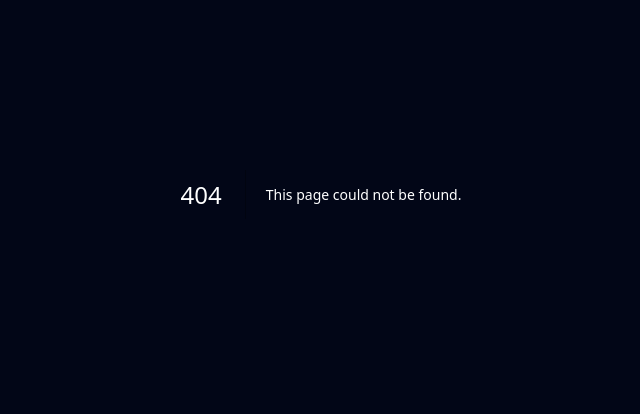
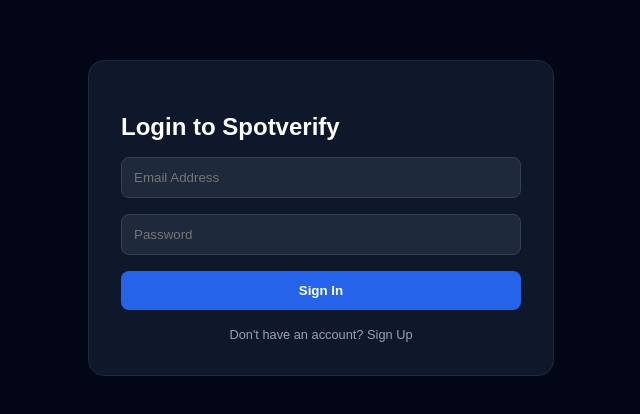
Before and after one commit to kyuva447-ship-it/spotverify, a Next.js app: page /login in a window 1280 px wide. Before the commit this address had no page. Shown: the part 206-620 px from the top of the page, without its empty margins (319-959 px from the left). Built offline with nearby package versions, Linux system fonts and the light colour scheme; no server answers.

Commit message:
Create page.tsx

```diff
--- /dev/null
+++ b/app/login/page.tsx
@@ -0,0 +1,70 @@
+'use client';
+import { useState } from 'react';
+import { createBrowserClient } from '@supabase/ssr';
+
+export default function LoginPage() {
+  const [email, setEmail] = useState('');
+  const [password, setPassword] = useState('');
+  const [role, setRole] = useState<'auditor' | 'client'>('auditor');
+  const [isSignUp, setIsSignUp] = useState(false);
+  const [msg, setMsg] = useState('');
+
+  const supabase = createBrowserClient(
+    process.env.NEXT_PUBLIC_SUPABASE_URL!,
+    process.env.NEXT_PUBLIC_SUPABASE_ANON_KEY!
+  );
+
+  const handleAuth = async (e: React.FormEvent) => {
+    e.preventDefault();
+    setMsg('Processing...');
+
+    if (isSignUp) {
+      const { error } = await supabase.auth.signUp({
+        email,
+        password,
+        options: { data: { role, full_name: email.split('@')[0] } }
+      });
+      setMsg(error ? error.message : 'Account created! Check your email for verification.');
+    } else {
+      const { error } = await supabase.auth.signInWithPassword({ email, password });
+      setMsg(error ? error.message : 'Logged in successfully!');
+    }
+  };
+
+  return (
+    <main style={{ minHeight: '100vh', display: 'flex', alignItems: 'center', justifyContent: 'center', padding: '1.5rem', fontFamily: 'sans-serif' }}>
+      <form onSubmit={handleAuth} style={{ maxWidth: '400px', width: '100%', backgroundColor: '#0f172a', border: '1px solid #1e293b', padding: '2rem', borderRadius: '1rem' }}>
+        <h2 style={{ fontSize: '1.5rem', fontWeight: 'bold', marginBottom: '1rem', color: '#fff' }}>
+          {isSignUp ? 'Create Account' : 'Login to Spotverify'}
+        </h2>
+
+        {isSignUp && (
+          <div style={{ marginBottom: '1rem' }}>
+            <label style={{ display: 'block', fontSize: '0.75rem', color: '#94a3b8', marginBottom: '0.25rem' }}>Role</label>
+            <select value={role} onChange={(e) => setRole(e.target.value as any)} style={{ width: '100%', padding: '0.75rem', backgroundColor: '#1e293b', border: '1px solid #334155', borderRadius: '0.5rem', color: '#fff' }}>
+              <option value="auditor">Field Auditor</option>
+              <option value="client">Client / Lender</option>
+            </select>
+          </div>
+        )}
+
+        <div style={{ marginBottom: '1rem' }}>
+          <input type="email" placeholder="Email Address" value={email} onChange={(e) => setEmail(e.target.value)} required style={{ width: '100%', padding: '0.75rem', backgroundColor: '#1e293b', border: '1px solid #334155', borderRadius: '0.5rem', color: '#fff', boxSizing: 'border-box' }} />
+        </div>
+        <div style={{ marginBottom: '1rem' }}>
+          <input type="password" placeholder="Password" value={password} onChange={(e) => setPassword(e.target.value)} required style={{ width: '100%', padding: '0.75rem', backgroundColor: '#1e293b', border: '1px solid #334155', borderRadius: '0.5rem', color: '#fff', boxSizing: 'border-box' }} />
+        </div>
+
+        <button type="submit" style={{ width: '100%', padding: '0.75rem', backgroundColor: '#2563eb', color: '#fff', border: 'none', borderRadius: '0.5rem', fontWeight: 'bold', cursor: 'pointer' }}>
+          {isSignUp ? 'Sign Up' : 'Sign In'}
+        </button>
+
+        <button type="button" onClick={() => setIsSignUp(!isSignUp)} style={{ width: '100%', marginTop: '1rem', background: 'none', border: 'none', color: '#94a3b8', fontSize: '0.8rem', cursor: 'pointer' }}>
+          {isSignUp ? 'Already have an account? Sign In' : "Don't have an account? Sign Up"}
+        </button>
+
+        {msg && <p style={{ fontSize: '0.8rem', textAlign: 'center', color: '#38bdf8', marginTop: '1rem' }}>{msg}</p>}
+      </form>
+    </main>
+  );
+}
```
